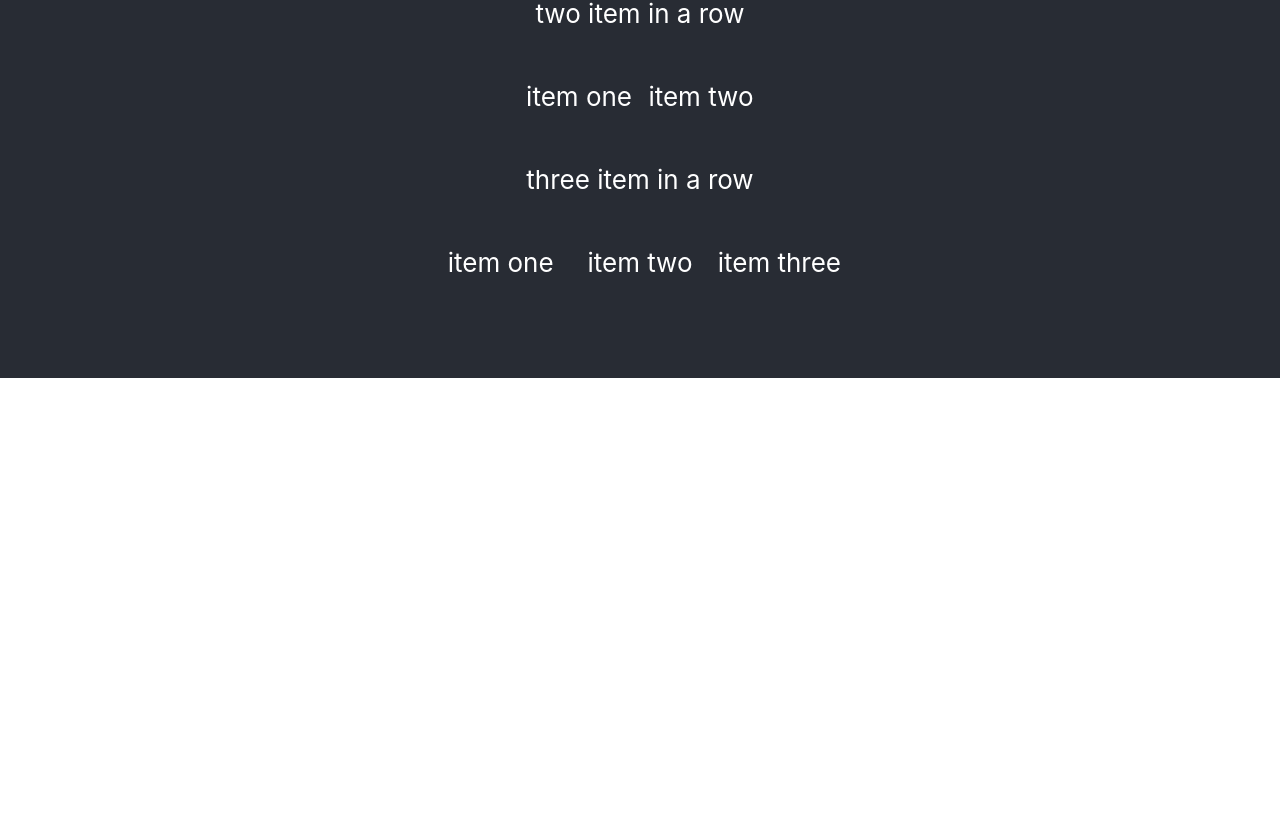
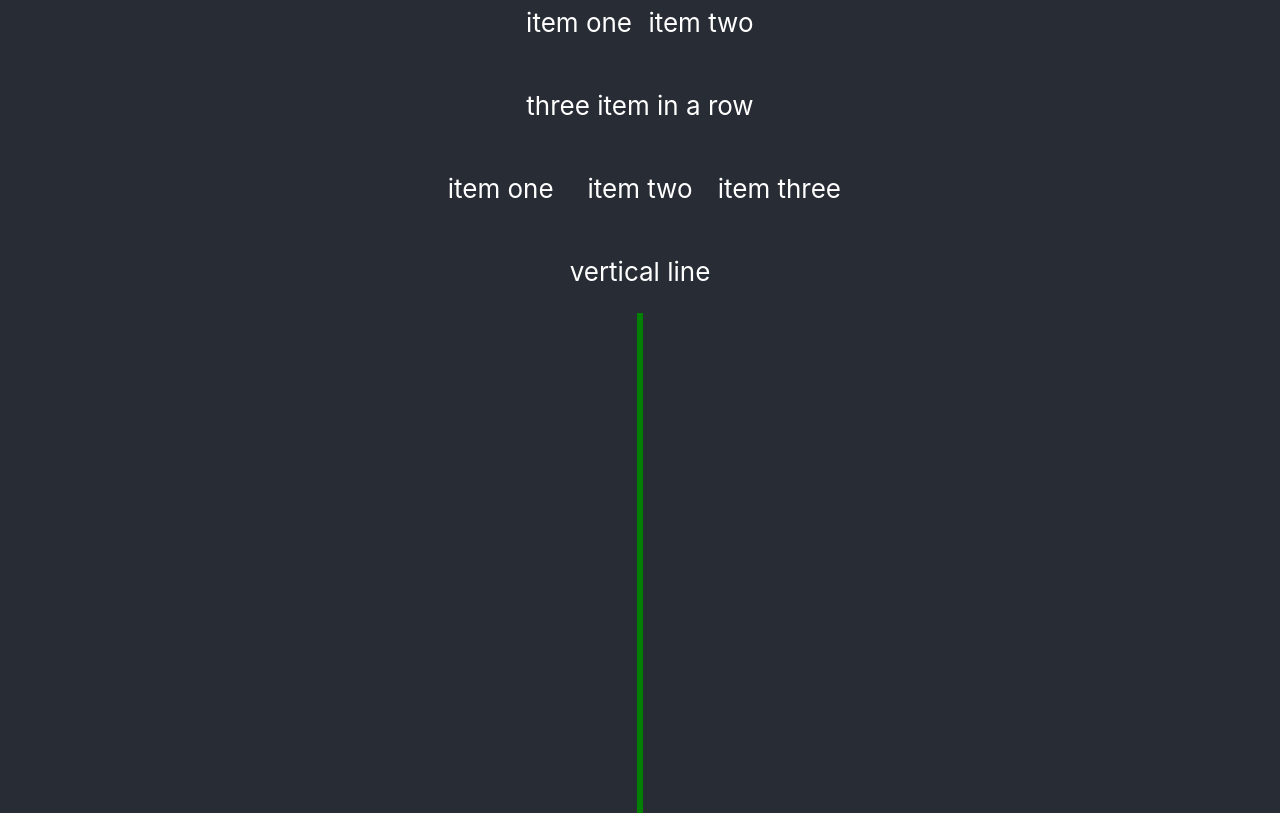
Before and after one commit to weikee94/hi-css, a React (Create React App) app: page / in a window 1280 px wide. Shown: the part 422-1235 px from the top of the page. Before the commit the page ends 800 px from the top, so only its background shows below. Built offline with nearby package versions, Linux system fonts and the light colour scheme.

Commit message:
init firebase and update css

```diff
--- a/src/App.css
+++ b/src/App.css
@@ -48,3 +48,8 @@
   grid-template-columns: repeat(3, 1fr);
   grid-column-gap: 1rem;
 }
+
+.line {
+  border-left: 6px solid green;
+  height: 500px;
+}
--- a/src/App.js
+++ b/src/App.js
@@ -18,6 +18,9 @@ function App() {
           <p>item two</p>
           <p>item three</p>
         </div>
+
+        <p>vertical line</p>
+        <div className="line"></div>
       </header>
     </div>
   );
```
Also changed, not shown: firebase.json (added), 1 other file (tests, documents, lock files or other folders).
